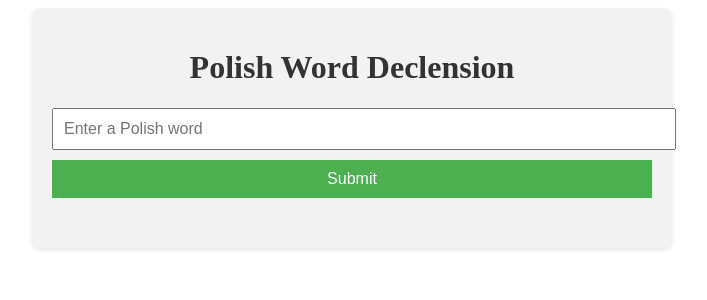
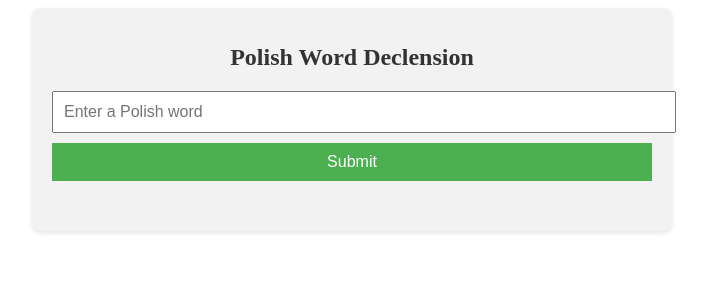
Before and after one commit to JonErvin/jonwervin.github.io, a Flask app: page / in a window 1280 px wide. Shown: the top 300 px of the page, without its empty margins (288-995 px from the left). Run offline with Flask 3, Linux system fonts and the light colour scheme.

Commit message:
UI update 2: Header

```diff
--- a/static/style.css
+++ b/static/style.css
@@ -10,6 +10,8 @@
 
 h1 {
     color: #333;
+    font-size: 24px;
+    margin-bottom: 20px;
 }
 
 input[type="text"], button {
```
